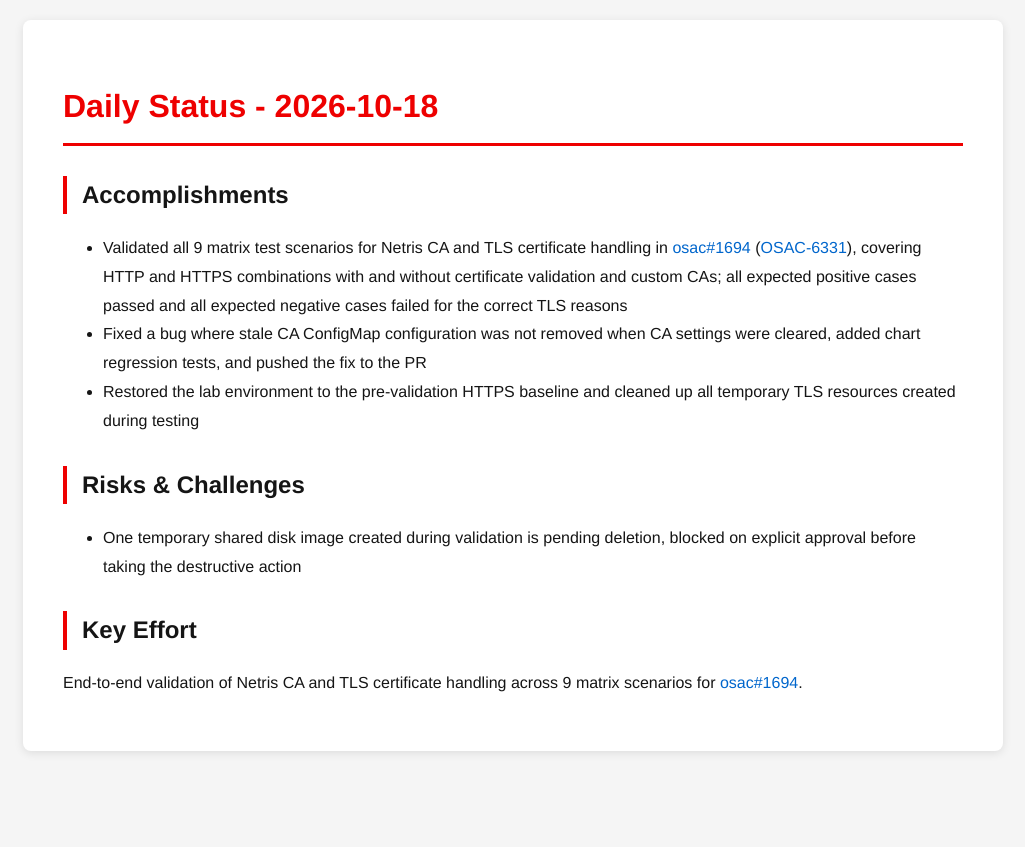
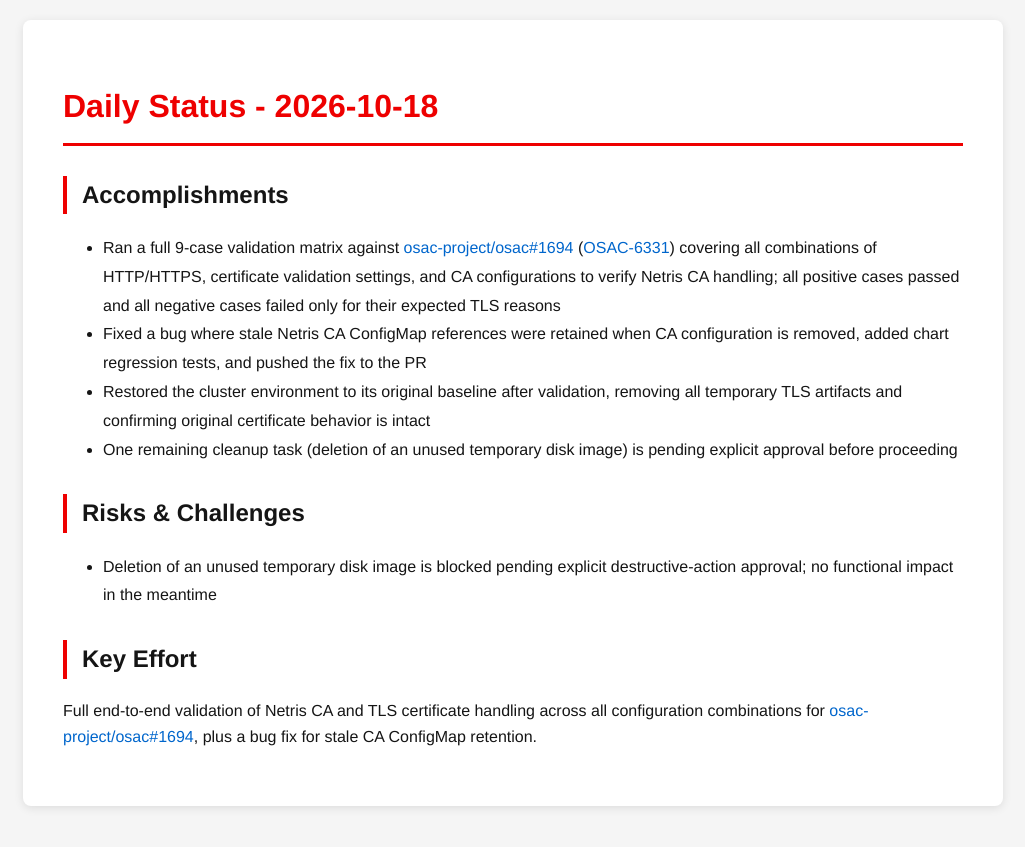
Before and after one commit to tzvatot/daily-status, a Jekyll site: the page built from 2026-10-18.md, in a window 1280 px wide. Shown: the top 847 px of the page, without its empty margins (127-1152 px from the left). Built offline with Jekyll 4.4.1, drawn with Linux system fonts in a browser that asks for light colours.

Commit message:
Daily status update - 2026-10-18

```diff
--- a/2026-10-18.md
+++ b/2026-10-18.md
@@ -7,12 +7,13 @@ date: 2026-10-18
 # Daily Status - 2026-10-18
 
 ## Accomplishments
-- Validated all 9 matrix test scenarios for Netris CA and TLS certificate handling in [osac#1694](https://github.com/osac-project/osac/pull/1694) ([OSAC-6331](https://redhat.atlassian.net/browse/OSAC-6331)), covering HTTP and HTTPS combinations with and without certificate validation and custom CAs; all expected positive cases passed and all expected negative cases failed for the correct TLS reasons
-- Fixed a bug where stale CA ConfigMap configuration was not removed when CA settings were cleared, added chart regression tests, and pushed the fix to the PR
-- Restored the lab environment to the pre-validation HTTPS baseline and cleaned up all temporary TLS resources created during testing
+- Ran a full 9-case validation matrix against [osac-project/osac#1694](https://github.com/osac-project/osac/pull/1694) ([OSAC-6331](https://redhat.atlassian.net/browse/OSAC-6331)) covering all combinations of HTTP/HTTPS, certificate validation settings, and CA configurations to verify Netris CA handling; all positive cases passed and all negative cases failed only for their expected TLS reasons
+- Fixed a bug where stale Netris CA ConfigMap references were retained when CA configuration is removed, added chart regression tests, and pushed the fix to the PR
+- Restored the cluster environment to its original baseline after validation, removing all temporary TLS artifacts and confirming original certificate behavior is intact
+- One remaining cleanup task (deletion of an unused temporary disk image) is pending explicit approval before proceeding
 
 ## Risks & Challenges
-- One temporary shared disk image created during validation is pending deletion, blocked on explicit approval before taking the destructive action
+- Deletion of an unused temporary disk image is blocked pending explicit destructive-action approval; no functional impact in the meantime
 
 ## Key Effort
-End-to-end validation of Netris CA and TLS certificate handling across 9 matrix scenarios for [osac#1694](https://github.com/osac-project/osac/pull/1694).
+Full end-to-end validation of Netris CA and TLS certificate handling across all configuration combinations for [osac-project/osac#1694](https://github.com/osac-project/osac/pull/1694), plus a bug fix for stale CA ConfigMap retention.
```
